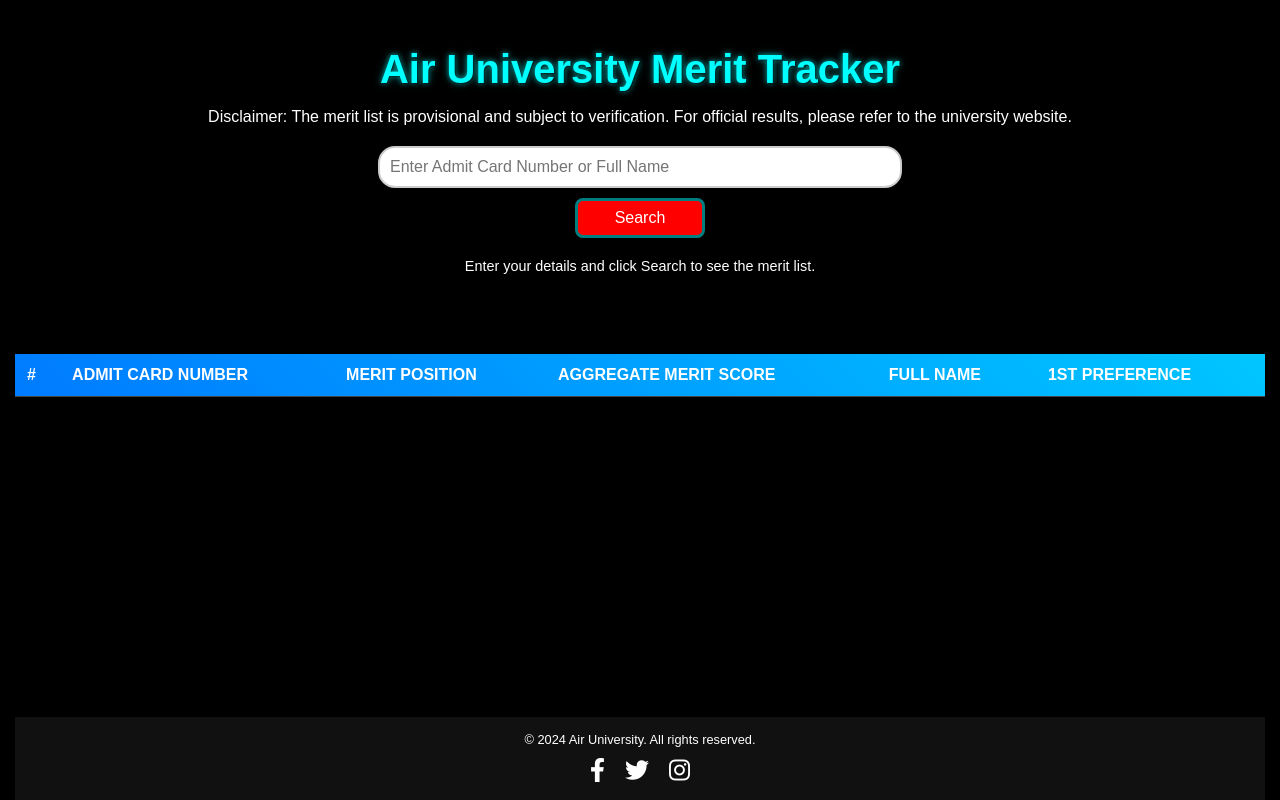
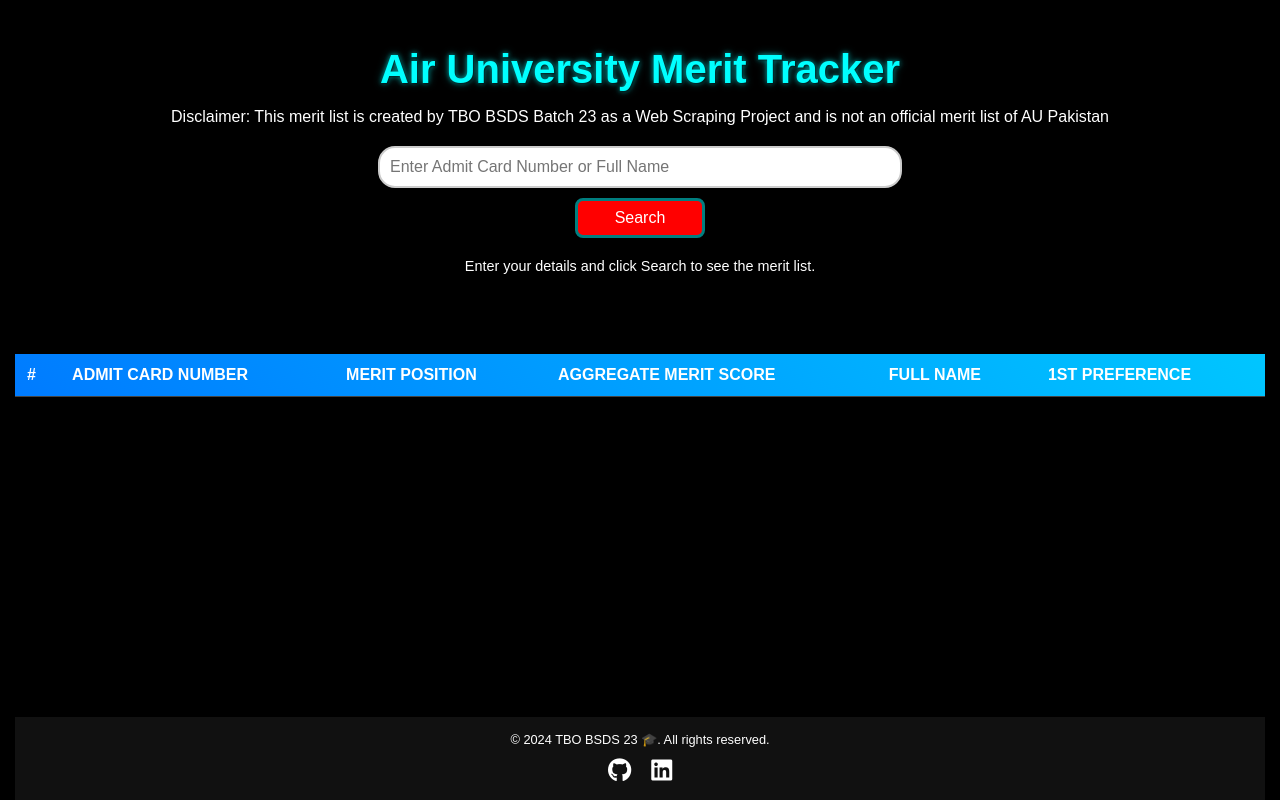
Before and after one commit to TBO22/AU_Merit_List_24.github.io, a plain HTML site: page index.html in a window 1280 px wide. Drawn offline with nearby package versions, Linux system fonts and the light colour scheme.

Commit message:
Update index.html

```diff
--- a/index.html
+++ b/index.html
@@ -290,7 +290,7 @@
   <div class="header">
     <h1>Air University Merit Tracker</h1>
     <div class="disclaimer">
-      <p>Disclaimer: The merit list is provisional and subject to verification. For official results, please refer to the university website.</p>
+      <p>Disclaimer: This merit list is created by TBO BSDS Batch 23 as a Web Scraping Project and is not an official merit list of AU Pakistan</p>
     </div>
     <form id="search-form">
       <input type="text" id="search-input" placeholder="Enter Admit Card Number or Full Name">
@@ -322,13 +322,11 @@
       </tbody>
     </table>
   </div>
-
   <footer>
-    <p>&copy; 2024 Air University. All rights reserved.</p>
+    <p>&copy; 2024 TBO BSDS 23 🎓. All rights reserved.</p>
     <div class="footer-icons">
-      <a href="#" title="Follow us on Facebook"><i class="fab fa-facebook-f"></i></a>
-      <a href="#" title="Follow us on Twitter"><i class="fab fa-twitter"></i></a>
-      <a href="#" title="Follow us on Instagram"><i class="fab fa-instagram"></i></a>
+      <a href="https://github.com/TBO22" title="Follow Me on Github"><i class="fab fa-github"></i></a>
+      <a href="https://www.linkedin.com/in/talha-bin-omar-864940246/" title="Follow Me on Linkedinr"><i class="fab fa-linkedin"></i></a>
     </div>
   </footer>
 
```
